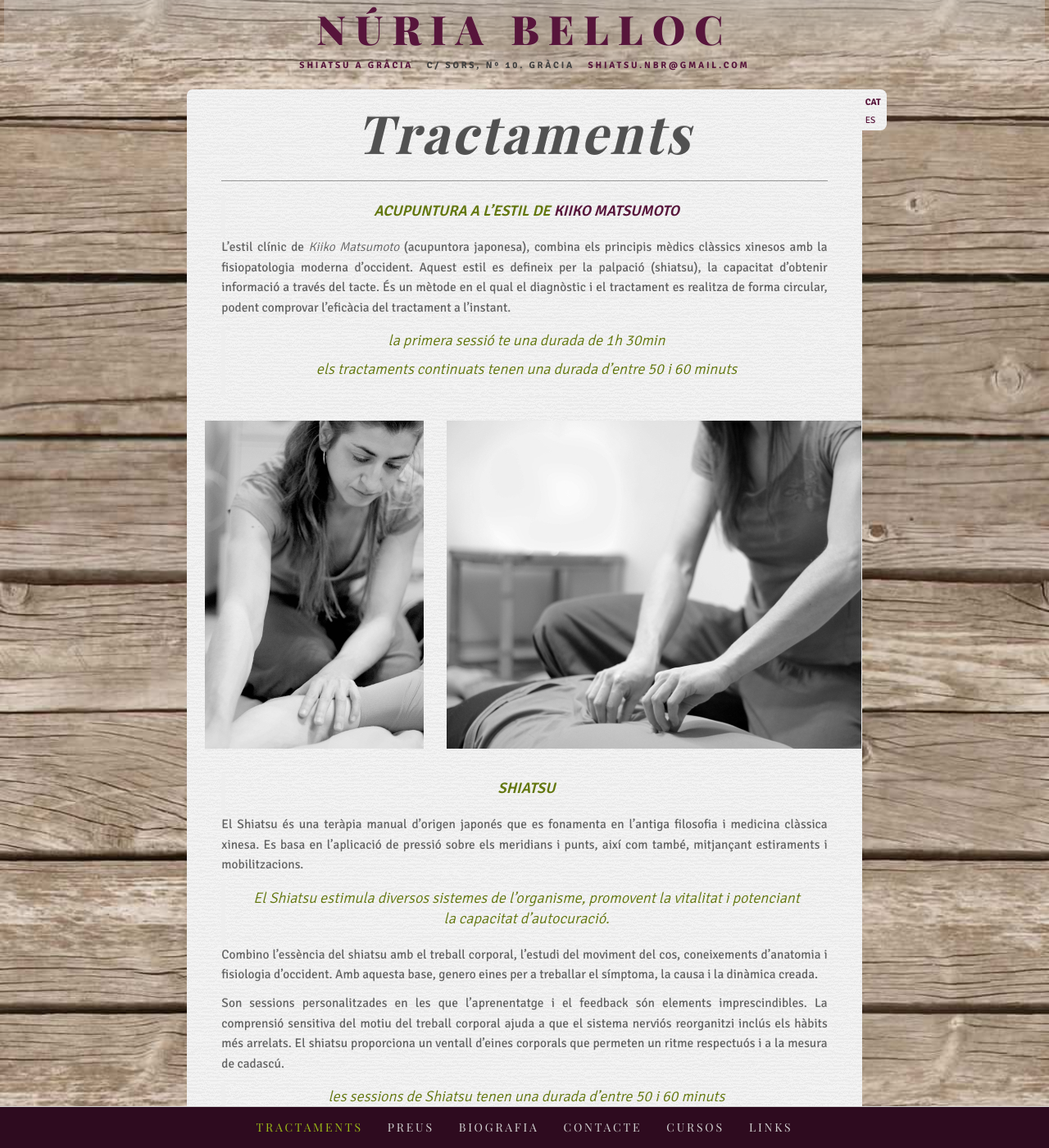
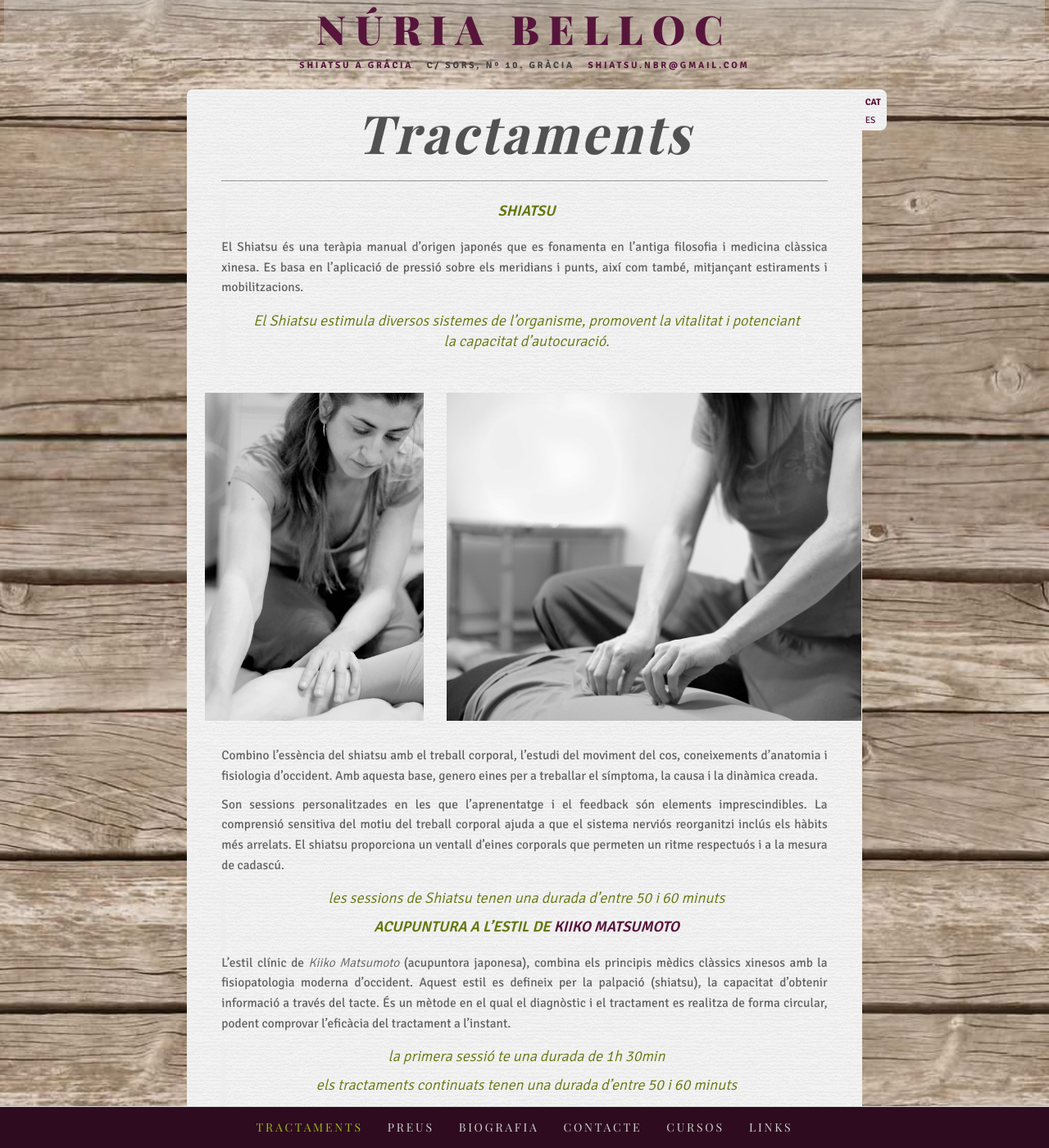
Before and after one commit to agustibr/shiatsu.nuriabelloc.com, a Jekyll site: the page built from cat/1-sessions.md, in a window 1280 px wide and 1400 px high. Shown: the whole window at 82% size. Built offline with Jekyll 4.4.1, drawn with Linux system fonts in a browser that asks for light colours; some web fonts are replaced; some of the changed lines change nothing that is shown.

Commit message:
Updated 1-sessions.md

```diff
--- a/cat/1-sessions.md
+++ b/cat/1-sessions.md
@@ -30,6 +30,20 @@ published: true
 
 
 
+> **SHIATSU**
+
+El Shiatsu és una teràpia manual d’origen japonés que es fonamenta en l'antiga filosofia i medicina clàssica xinesa. Es basa en l'aplicació de pressió sobre els meridians i punts, així com també, mitjançant estiraments i mobilitzacions.
+
+> El Shiatsu estimula diversos sistemes de l'organisme, promovent la vitalitat i potenciant la capacitat d'autocuració.
+
+{% include carousel.html imgs=page.shiatsuCarousel %}
+
+Combino l'essència del shiatsu amb el treball corporal, l’estudi del moviment del cos, coneixements d’anatomia i fisiologia d’occident. Amb aquesta base, genero eines per a treballar el símptoma, la causa i la dinàmica creada.
+
+Son sessions personalitzades en les que l’aprenentatge i el feedback són elements imprescindibles. La comprensió sensitiva del motiu del treball corporal ajuda a que el sistema nerviós reorganitzi inclús els hàbits més arrelats. El shiatsu proporciona un ventall d’eines corporals que permeten un ritme respectuós i a la mesura de cadascú.
+
+> _les sessions de Shiatsu tenen una durada d'entre 50 i 60 minuts_
+
 > **ACUPUNTURA A L'ESTIL DE [KIIKO MATSUMOTO](http://www.kiikomatsumoto.com/)**
 
 L'estil clínic de _Kiiko Matsumoto_ (acupuntora japonesa), combina els principis mèdics clàssics xinesos amb la fisiopatologia moderna d'occident. Aquest estil es defineix per la palpació (shiatsu), la capacitat d'obtenir informació a través del tacte. És un mètode en el qual el diagnòstic i el tractament es realitza de forma circular, podent comprovar l'eficàcia del tractament a l'instant.
@@ -38,20 +52,6 @@ L'estil clínic de _Kiiko Matsumoto_ (acupuntora japonesa), combina els principi
 
 > _els tractaments continuats tenen una durada d'entre 50 i 60 minuts_
 
-{% include carousel.html imgs=page.shiatsuCarousel %}
-
-> **SHIATSU**
-
-El Shiatsu és una teràpia manual d’origen japonés que es fonamenta en l'antiga filosofia i medicina clàssica xinesa. Es basa en l'aplicació de pressió sobre els meridians i punts, així com també, mitjançant estiraments i mobilitzacions.
-
-> El Shiatsu estimula diversos sistemes de l'organisme, promovent la vitalitat i potenciant la capacitat d'autocuració.
-
-Combino l'essència del shiatsu amb el treball corporal, l’estudi del moviment del cos, coneixements d’anatomia i fisiologia d’occident. Amb aquesta base, genero eines per a treballar el símptoma, la causa i la dinàmica creada.
-
-Son sessions personalitzades en les que l’aprenentatge i el feedback són elements imprescindibles. La comprensió sensitiva del motiu del treball corporal ajuda a que el sistema nerviós reorganitzi inclús els hàbits més arrelats. El shiatsu proporciona un ventall d’eines corporals que permeten un ritme respectuós i a la mesura de cadascú.
-
-> _les sessions de Shiatsu tenen una durada d'entre 50 i 60 minuts_
-
 
 
 ## l'Espai
```
